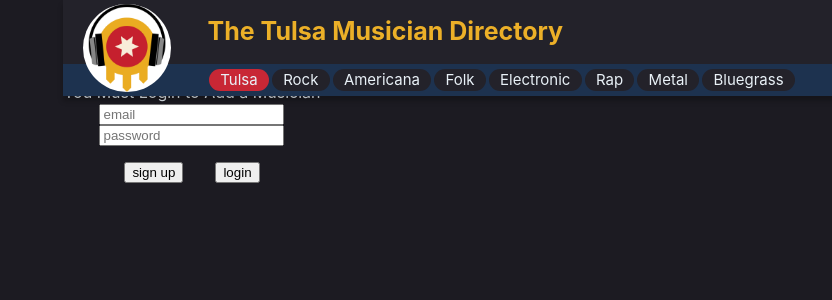
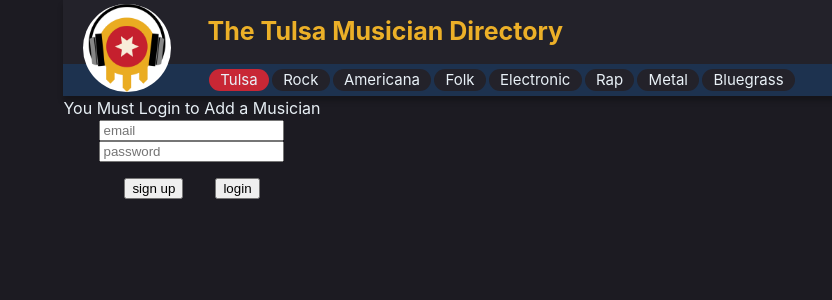
Before and after one commit to nathanhall762/TulsaMusicianDirectory, a React (Vite) app: page /approvemusician/1 in a window 1280 px wide. Shown: the top 300 px of the page, without its empty margins (448-1280 px from the left). Built offline with nearby package versions, Linux system fonts and the light colour scheme; no server answers; the database is empty.

Commit message:
adjusted header and content spacing

```diff
--- a/src/components/App.tsx
+++ b/src/components/App.tsx
@@ -39,10 +39,10 @@ function App() {
 }
 
 const Spacer = styled.div`
-  height: 10vh;
-  /* @media (max-width: 1000px) {
-    height: 3rem;
-  } */
+  height: 12vh;
+  @media (max-width: 1000px) {
+    height: 8vh;
+  }
 `;
 
 export default App;
--- a/src/components/MusicianPage/MusicianPage.tsx
+++ b/src/components/MusicianPage/MusicianPage.tsx
@@ -76,7 +76,7 @@ max-height: 20vh;
 const MusicianPageBody = styled.div`
   display: flex;
   width: 100vw;
-  height: 90vh;
+  height: 88vh;
   flex-basis: 100%;
   box-sizing: border-box;
   @media (max-width: 768px) {
```
